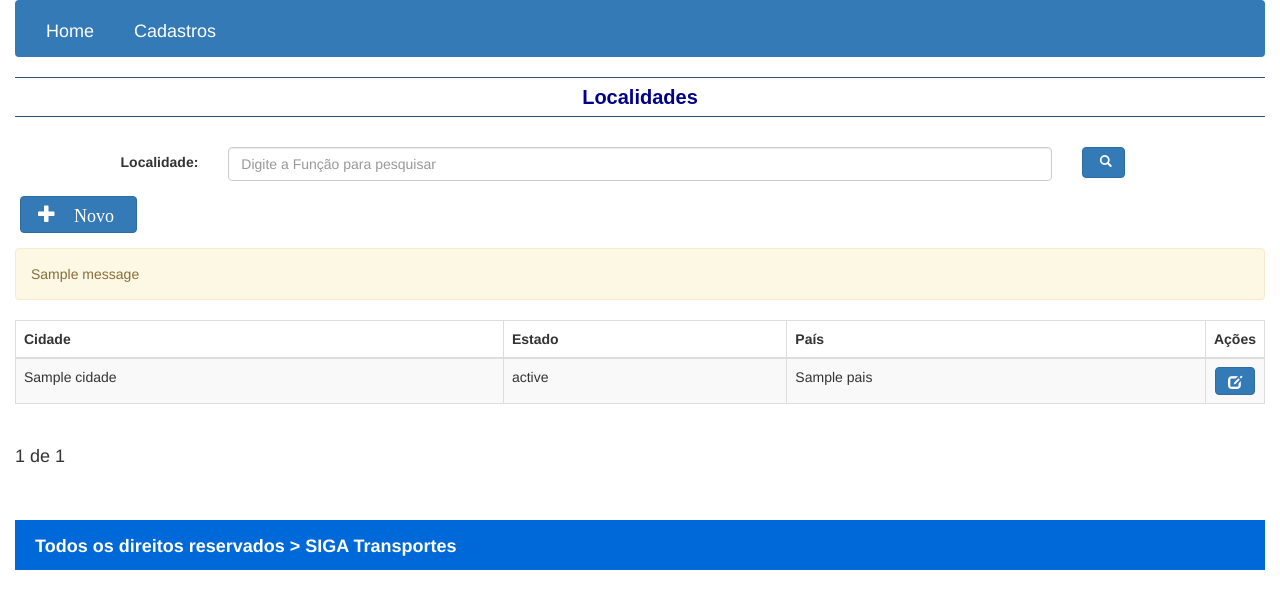
After one commit to osmarsaraivagit/sigat, a Django app: template core/templates/core/empresas/lista_empresas.html in a window 1280 px wide. The commit adds this page. Shown: the top 609 px of the page. Run offline with Django 4.2, Linux system fonts and the light colour scheme; the template is opened without the code that fills it: most values are stand-ins (such as "Sample title", 1, 10 or a date in 2020); one stand-in notice (Sample message) is shown; some libraries are stand-ins or nearby versions.

```diff
--- a/core/templates/base.html
+++ b/core/templates/base.html
@@ -37,7 +37,7 @@
                     </a>
                     <div class="dropdown-menu sm-menu">
                         <a class="dropdown-item" href="/lista_localidades">Localidades</a>
-                        <a class="dropdown-item" href="#">Setores</a>
+                        <a class="dropdown-item" href="empresas/lista_empresas">Empresas</a>
                         <a class="dropdown-item" href="#">Tipos de Riscos</a>
                         <a class="dropdown-item" href="#">Riscos</a>
                         <a class="dropdown-item" href="#">Exames</a>
--- /dev/null
+++ b/core/templates/core/empresas/lista_empresas.html
@@ -0,0 +1,107 @@
+{% extends 'base.html' %}
+
+
+{% block content %}
+
+
+
+<div class="titulo">Localidades</div>
+<form name="form" id="form" class="form-horizontal" method="GET" action="{% url 'localidade_search' %}">
+    <div class="form-group row">
+        <label for="nome" class="col-sm-2 col-form-label">Localidade:</label>
+        <div class="col-sm-8">
+            <input type="text" class="form-control form-control-lg" name="search" id="search" placeholder="Digite a Função para pesquisar">
+        </div>
+        <div class="col-sm-1">
+            <button id="search-btn" type="submit" style="color:#fff" class="btn btn-primary">
+            <span class = "glyphicon glyphicon-search"
+            style="margin-left:5px; font-size: 12px; padding-bottom:5px;">
+            </span></Button>
+        </div>
+    </div>
+
+    <div class="botoes">
+        <div class="form-group">
+            <a href="{% url 'localidade_novo' %}" style="color:#fff" class="btn btn-primary">
+            <span class = "glyphicon glyphicon-plus" id="search-btn"
+            style="margin-left: 5px; margin-right: 10px; font-size: 18px; padding-bottom:5px;"> Novo
+            </span></a>
+        </div>
+    </div>
+
+   <div>
+
+   {% if messages %}
+    <div class="alert alert-warning">
+            {% for m in messages %}
+                <p {% if message.tags %} class="{{ message.tags }}"{% endif %}>{{ m }}</p>
+            {% endfor %}
+        </div>
+    {% endif %}
+
+    <div class="form2">
+        <table class="table table-striped table-bordered table-hover">
+            <thead>
+            <tr>
+                <th>Cidade</th>
+
+                <th>Estado</th>
+
+                <th>País</th>
+
+                <th>Ações</th>
+
+            </tr>
+            </thead>
+
+            <tbody>
+            {% for localidade in localidades %}
+            <tr>
+                <td>{{ localidade.cidade }}</td>
+                <td>{{ localidade.estado }}</td>
+                <td>{{ localidade.pais }}</td>
+
+                <td style="width:50px; text-align: center;">
+                <a href="{% url 'localidade_update' localidade.id %}" style="color:#fff" class="btn btn-primary">
+                <span class = "glyphicon glyphicon-edit">
+
+
+
+            </tr>
+            {% endfor %}
+
+
+
+        </table>
+
+
+
+</div>
+<div class="pagination">
+    <span class="step-links">
+    {% if localidades.has_previous %}
+        <a href="?page={{ localidades.previous_page_number }}">
+        <span class = "glyphicon glyphicon-arrow-left"
+        style="margin-left: 5px; margin-right: 10px; font-size: 18px; padding-bottom:5px;">
+        </span></a>
+    {% endif %}
+    </span>
+
+    <span>
+        {{ localidades.number }} de {{ localidades.paginator.num_pages }}
+    </span>
+
+    <span>
+    {% if localidades.has_next %}
+        <a href="?page={{ localidades.next_page_number }}">
+        <span class = "glyphicon glyphicon-arrow-right"
+        style="margin-left: 5px; margin-right: 10px; font-size: 18px; padding-bottom:5px;">
+        </span></a>
+    {% endif %}
+    </span>
+</div>
+</form>
+</form>
+
+
+{% endblock%}
--- a/siga_transportes/settings.py
+++ b/siga_transportes/settings.py
@@ -55,7 +55,7 @@ ROOT_URLCONF = 'siga_transportes.urls'
 TEMPLATES = [
     {
         'BACKEND': 'django.template.backends.django.DjangoTemplates',
-        'DIRS': ['templates'],
+        'DIRS': ['templates','empresas'],
         'APP_DIRS': True,
         'OPTIONS': {
             'context_processors': [
```
Also changed, not shown: core/templates/home.html (added, +8 -0 lines), core/urls.py (+6 -1 lines), core/views.py (+13 -6 lines).
